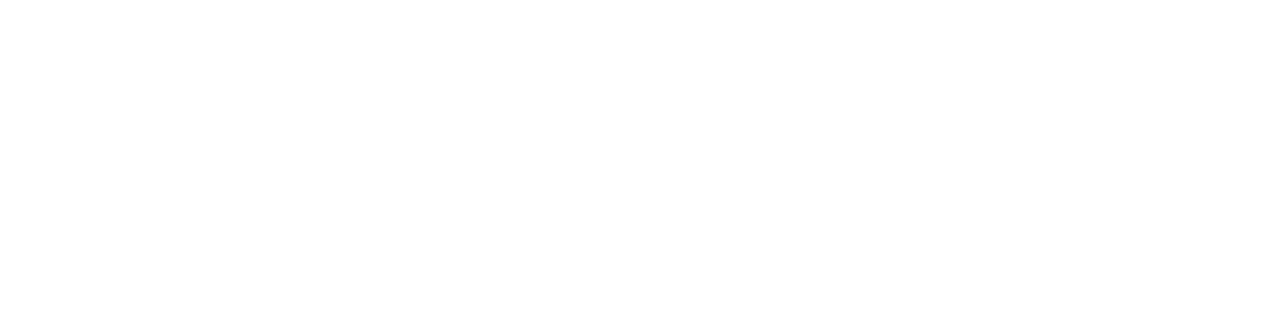
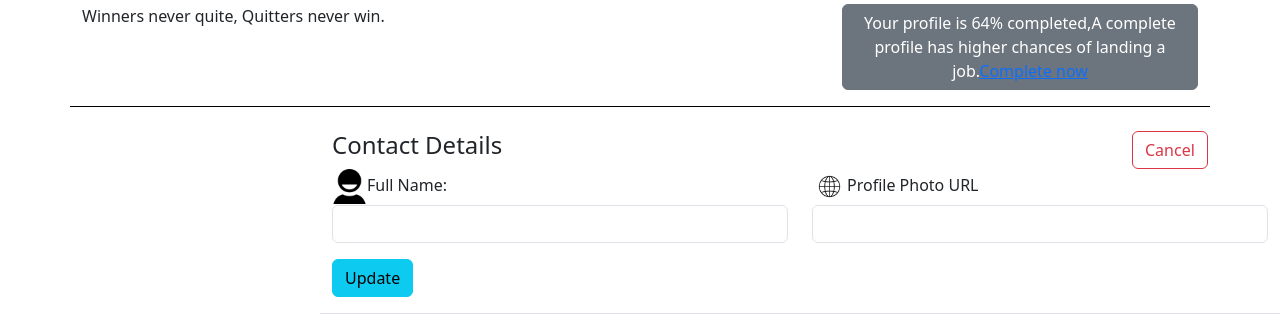
Before and after one commit to Abdulajishs/expense-tracker-securespend, a React (Create React App) app: page /home/update in a window 1280 px wide. Before the commit this address had no page. Shown: the top 336 px of the page. Built offline with nearby package versions, Linux system fonts and the light colour scheme.

Commit message:
Complete  profile details

```diff
--- a/src/App.js
+++ b/src/App.js
@@ -2,6 +2,7 @@
 import SignUp from "./pages/SignUp";
 import LogIn from "./pages/LogIn";
 import Home from "./pages/Home";
+import UpdateProfile from "./pages/UpdateProfile";
 
 
 function App() {
@@ -10,7 +11,8 @@
     <Routes>
       <Route path="/" element={<SignUp />} />
       <Route path="login" element={<LogIn />} />
-      <Route path="home" element={<Home />} />
+      <Route path="home" exact element={<Home />} />
+      <Route path="home/update" exact element={<UpdateProfile/>} />
     </Routes>
     </>
   );
--- a/src/components/Auth/LogInForm.js
+++ b/src/components/Auth/LogInForm.js
@@ -1,6 +1,7 @@
-import { useRef } from "react";
+import { useContext, useRef } from "react";
 import { Button, FloatingLabel, Form } from "react-bootstrap";
 import { Link, useNavigate } from "react-router-dom";
+import TokenContext from "../../store/token-context";
 
 
 const LogInForm = () => {
@@ -8,6 +9,7 @@
     const emailRef = useRef("")
     const passwordRef = useRef("")
 
+    const tokenCntx = useContext(TokenContext);
     const authHandler = async (email, password) => {
         try {
             const response = await fetch("https://identitytoolkit.googleapis.com/v1/accounts:signInWithPassword?key=AIzaSyDxa2jQeSZwOU10O-lyyAtX2ncRc50xL98", {
@@ -24,9 +26,9 @@
             const data = await response.json();
 
             if (response.ok) {
-                console.log(data);
+                // console.log(data);
                 history("/home")
-                localStorage.setItem("tokenId",data.idToken)
+                tokenCntx.addToken(data.idToken)
             } else {
                 throw new Error("Credentials Incorrect, Check Email or Password")
             }
@@ -54,10 +56,10 @@
         <form onSubmit={submitHandler} className="d-flex flex-column justify-content-center align-items-center vh-100">
             <h2>Login</h2>
             <FloatingLabel controlId="floatingInput" label="Email address" className="mb-3">
-                <Form.Control type="email" placeholder="name@example.com" ref={emailRef} />
+                <Form.Control type="email" placeholder="name@example.com" ref={emailRef} required/>
             </FloatingLabel>
             <FloatingLabel controlId="floatingPassword" label="Password" className="mb-3">
-                <Form.Control type="password" placeholder="Password" ref={passwordRef} />
+                <Form.Control type="password" placeholder="Password" ref={passwordRef} required/>
             </FloatingLabel>
 
             <Button variant="primary" className=" mb-3" type="submit" >Log In</Button>
--- /dev/null
+++ b/src/components/Profile/CompleteProfile.js
@@ -0,0 +1,91 @@
+import { Button, Col, Container, Form, Row } from "react-bootstrap";
+import { Link } from "react-router-dom";
+import url from "./url.jpg"
+import user from "./user.png"
+import { useContext, useRef } from "react";
+import TokenContext from "../../store/token-context";
+
+const CompleteProfile = () => {
+    const nameRef = useRef("");
+    const urlRef = useRef("");
+    const tokenCntx = useContext(TokenContext);
+    const tokenId = tokenCntx.idToken;
+
+    const updateToAPI = async(name, url)=>{
+        try {
+            const response = await fetch("https://identitytoolkit.googleapis.com/v1/accounts:update?key=AIzaSyDxa2jQeSZwOU10O-lyyAtX2ncRc50xL98",{
+                method : "POST",
+                body : JSON.stringify({
+                    idToken : tokenId,
+                    displayName : name,
+                    photoUrl : url,
+                    deleteAttribute:["DISPLAY_NAME", "PHOTO_URL"],
+                    returnSecureToken : true
+                }),
+                "Content-Type" : "application/json"
+            })
+
+            const data = await response.json();
+            if (response.ok) {
+                console.log(data);
+            } else {
+                throw new Error("Unable to update profile")
+            }
+        } catch (error) {
+            alert(error.message)
+        }
+    }
+
+    const updateProfileHandler = (event) => {
+        event.preventDefault()
+        const name = nameRef.current.value;
+        const url = urlRef.current.value;
+
+        updateToAPI(name, url)
+        nameRef.current.value = ""
+        urlRef.current.value = ""
+    }
+    return (
+        <>
+            <Container className="mt-1 border-bottom border-black">
+                <Row>
+                    <Col md={4}><p>Winners never quite, Quitters never win.</p></Col>
+                    <Col md={{ span: 4, offset: 4 }}  >
+                        <Button variant="secondary" className="mb-3" >
+                            Your profile is 64% completed,A complete profile has higher chances of landing a job.
+                            <Link  >Complete now</Link>
+                        </Button>
+                    </Col>
+                </Row>
+            </Container>
+            <Container className="mt-4 w-75 me-0 border-bottom " >
+                <Form>
+                    <Row>
+                        <Col md={4}>
+                            <h4>Contact Details</h4>
+                        </Col>
+                        <Col md={{ span: 2, offset: 6 }} >
+                            <Button variant="outline-danger">Cancel</Button>
+                        </Col>
+                    </Row>
+                    <Row className="mb-3 align-items-center">
+                        <Form.Group as={Col} controlId="formGridName">
+                            <img src={user} alt="logo" width={35} height={35} />
+                            <Form.Label>Full Name:</Form.Label>
+                            <Form.Control type="text" ref={nameRef} />
+                        </Form.Group>
+
+                        <Form.Group as={Col} controlId="formGridProfile">
+                            <img src={url} alt="logo" width={35} height={35} />
+                            <Form.Label>Profile Photo URL</Form.Label>
+                            <Form.Control type="text" ref={urlRef} />
+                        </Form.Group>
+                    </Row>
+                    <Button variant="info" className="mb-3" onClick={updateProfileHandler}>Update</Button>
+                </Form>
+            </Container>
+        </>
+    )
+}
+
+export default CompleteProfile;
--- /dev/null
+++ b/src/components/Profile/IncompleteProfile.js
@@ -0,0 +1,22 @@
+import { Button, Col, Container, Row } from "react-bootstrap";
+import { Link } from "react-router-dom";
+
+const IncompleteProfile = () => {
+    return (
+        <>
+        <Container className="mt-2  border-bottom border-black">
+            <Row className="mb-2">
+                <Col md={4}><p>Welcome to Expense Tracker</p></Col>
+                <Col md={{ span: 4, offset: 4 }} >
+                    <Button variant="secondary">
+                        Your profile is Incomplete.
+                        <Link to="update" >Complete now</Link>
+                    </Button>
+                </Col>
+            </Row>
+        </Container>
+        </>
+    )
+}
+
+export default IncompleteProfile;
--- a/src/index.js
+++ b/src/index.js
@@ -5,13 +5,16 @@
 import reportWebVitals from './reportWebVitals';
 import 'bootstrap/dist/css/bootstrap.min.css';
 import { BrowserRouter } from 'react-router-dom';
+import TokenContextProvider from './store/TokenContextProvider';
 
 const root = ReactDOM.createRoot(document.getElementById('root'));
 root.render(
   <React.StrictMode>
-    <BrowserRouter>
-      <App />
-    </BrowserRouter>
+    <TokenContextProvider>
+      <BrowserRouter>
+        <App />
+      </BrowserRouter>
+    </TokenContextProvider>
   </React.StrictMode>
 );
 
--- a/src/pages/Home.js
+++ b/src/pages/Home.js
@@ -1,7 +1,9 @@
+import IncompleteProfile from "../components/Profile/IncompleteProfile"
+
 const Home = () =>{
     return(
         <>
-        <h1>Welcome to Expense Tracker</h1>
+        <IncompleteProfile />
         </>
     )
 }
--- /dev/null
+++ b/src/pages/UpdateProfile.js
@@ -0,0 +1,11 @@
+import CompleteProfile from "../components/Profile/CompleteProfile";
+
+const UpdateProfile = () => {
+    return (
+        <>
+            <CompleteProfile />
+        </>
+    )
+}
+
+export default UpdateProfile;
--- /dev/null
+++ b/src/store/TokenContextProvider.js
@@ -0,0 +1,44 @@
+import { useCallback, useEffect, useState } from "react"
+import TokenContext from "./token-context"
+
+const TokenContextProvider = (props) =>{
+    const initialToken = localStorage.getItem("tokenId")
+    const [enteredToken , setEnteredToken] = useState(initialToken);
+
+    const userIsLoggedIn = !!enteredToken
+
+    const addTokenHandler = (token) =>{
+        setEnteredToken(token)
+        localStorage.setItem("tokenId",token)
+    }
+
+    const removeTokenHandler = useCallback(()=>{
+        setEnteredToken("")
+        localStorage.removeItem("tokenId")
+    },[])
+
+    useEffect(()=>{
+        let timer;
+        if (userIsLoggedIn) {
+            timer =  setTimeout(() => {
+                removeTokenHandler()
+            }, 50000);
+        }
+        return ()=>clearTimeout(timer)
+    },[userIsLoggedIn,removeTokenHandler])
+
+    const tokenContext = {
+        idToken : enteredToken,
+        isLoggedIn : userIsLoggedIn,
+        addToken : addTokenHandler,
+        removeToken : removeTokenHandler
+    }
+    return(
+        <>
+        {/* {console.log(tokenContext.tokenId)} */}
+        <TokenContext.Provider value={tokenContext}>{props.children}</TokenContext.Provider>
+        </>
+    )
+}
+
+export default TokenContextProvider;
--- /dev/null
+++ b/src/store/token-context.js
@@ -0,0 +1,9 @@
+import React from "react"
+const TokenContext = React.createContext({
+    idToken : "",
+    isLoggedIn : false,
+    addToken : ()=>{},
+    removeToken : ()=>{}
+})
+
+export default TokenContext;
```
Also changed, not shown: src/components/Profile/url.jpg (added), src/components/Profile/user.png (added).
